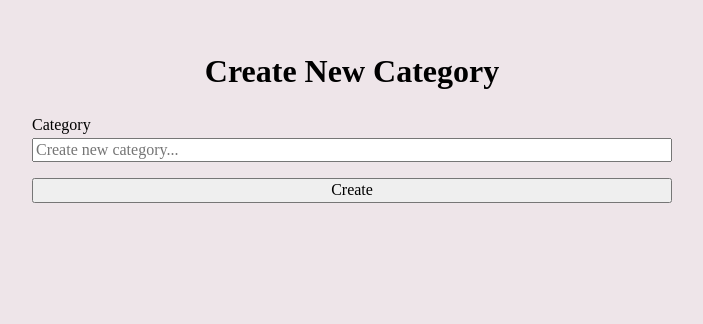
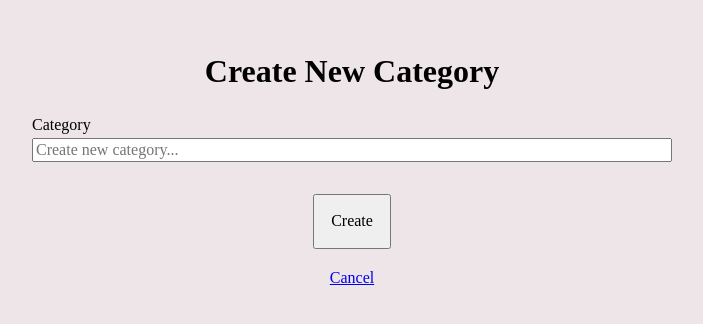
Before and after one commit to marorcas/to-do-app, a React (Vite) app in the folder todoui/: page /categories/new in a window 1280 px wide. Shown: the top 324 px of the page, without its empty margins (288-991 px from the left). Built offline with nearby package versions, Linux system fonts and the light colour scheme; no server answers.

Commit message:
Add cancel button in forms and fix filter functionalities

```diff
--- a/todoui/src/components/CategoryForm/CategoryForm.module.scss
+++ b/todoui/src/components/CategoryForm/CategoryForm.module.scss
@@ -16,3 +16,14 @@
 .error_text {
     color: red;
 }
+
+.Buttons {
+    display: flex;
+    justify-content: center;
+    align-items: center;
+}
+
+.Button {
+    padding: 1em;
+    margin: 1em;
+}
--- a/todoui/src/components/CategoryForm/CategoryForm.tsx
+++ b/todoui/src/components/CategoryForm/CategoryForm.tsx
@@ -5,7 +5,7 @@ import { CategoryContext } from "../../contexts/CategoryContextProvider/Category
 import { zodResolver } from "@hookform/resolvers/zod";
 import { useForm } from "react-hook-form";
 import styles from "./CategoryForm.module.scss";
-import { useNavigate } from "react-router-dom";
+import { Link, useNavigate } from "react-router-dom";
 
 const CategoryForm = () => {
     const {
@@ -43,6 +43,7 @@ const CategoryForm = () => {
     isSubmitSuccessful && reset();
 
     return(
+        <>
             <form
             className={styles.form}
             onSubmit={handleSubmit(onSubmit)}
@@ -64,8 +65,13 @@ const CategoryForm = () => {
                     }
                 </div>
 
-            <button type="submit">Create</button>
+                <div className={styles.Buttons}>
+                    <button className={styles.Button} type="submit">Create</button>
+                </div>
             </form>
+
+            <Link className={styles.Cancel} to="/">Cancel</Link>
+        </>
     )
 }
 
--- a/todoui/src/components/CompletedButton/CompletedButton.module.scss
+++ b/todoui/src/components/CompletedButton/CompletedButton.module.scss
@@ -1,8 +1,8 @@
 .CompletedButton {
     border-radius: 5px 5px 0 0;
-    border: 1px solid fuchsia;
+    border: 1px solid greenyellow;
     border-bottom: none;
-    background-color: rgb(fuchsia, 0.5);
+    background-color: rgb(greenyellow, 0.5);
     position: relative;
     overflow: hidden;
     transition: height 0.3s ease;
--- a/todoui/src/components/PriorityButton/PriorityButton.module.scss
+++ b/todoui/src/components/PriorityButton/PriorityButton.module.scss
@@ -1,8 +1,8 @@
 .PriorityButton {
     border-radius: 5px 5px 0 0;
-    border: 1px solid greenyellow;
+    border: 1px solid fuchsia;
     border-bottom: none;
-    background-color: rgb(greenyellow, 0.5);
+    background-color: rgb(fuchsia, 0.5);
     position: relative;
     overflow: hidden;
     transition: height 0.3s ease;
--- a/todoui/src/components/PriorityButton/PriorityButton.tsx
+++ b/todoui/src/components/PriorityButton/PriorityButton.tsx
@@ -1,9 +1,13 @@
 import { useContext, useState } from "react";
 import styles from "./PriorityButton.module.scss";
 import { TaskContext } from "../../contexts/TaskContextProvider/TaskContextProvider";
-import { getAllTasks } from "../../services/task-services";
+import { getAllTasks, getTasksByCategory } from "../../services/task-services";
 
-const PriorityButton = () => {
+interface PriorityButtonProps {
+    selectedCategoryId: number | undefined;
+}
+
+const PriorityButton = ({ selectedCategoryId = 0 }: PriorityButtonProps) => {
     const context = useContext(TaskContext);
 
     if (context === undefined) {
@@ -22,12 +26,23 @@ const PriorityButton = () => {
             const updatedTasks = tasks.filter(task => task.hasPriority);
             setTasks(updatedTasks);
         } else {
-            getAllTasks()
+            if (selectedCategoryId > 0) {
+                getTasksByCategory(selectedCategoryId)
                 .then((data) => {
                     const updatedData = data.filter((task) => !task.isCompleted);
                     setTasks(updatedData);
                 })
-                .catch((e) => console.warn(e));
+                .catch((e) => {
+                    console.warn(e);
+                });
+            } else {
+                getAllTasks()
+                    .then((data) => {
+                        const updatedData = data.filter((task) => !task.isCompleted);
+                        setTasks(updatedData);
+                    })
+                    .catch((e) => console.warn(e));
+            }
 
         }
     }
--- a/todoui/src/components/TaskForm/TaskForm.module.scss
+++ b/todoui/src/components/TaskForm/TaskForm.module.scss
@@ -16,3 +16,14 @@
 .error_text {
     color: red;
 }
+
+.Buttons {
+    display: flex;
+    justify-content: center;
+    align-items: center;
+}
+
+.Button {
+    padding: 1em;
+    margin: 1em;
+}
--- a/todoui/src/components/TaskForm/TaskForm.tsx
+++ b/todoui/src/components/TaskForm/TaskForm.tsx
@@ -4,7 +4,7 @@ import { schema, TaskFormData } from "./schema";
 import styles from "./TaskForm.module.scss";
 import CategorySelector from "../CategorySelector/CategorySelector";
 import { useContext, useState } from "react";
-import { useNavigate, useParams } from "react-router-dom";
+import { Link, useNavigate, useParams } from "react-router-dom";
 import { TaskContext } from "../../contexts/TaskContextProvider/TaskContextProvider";
 import { deleteTaskById } from "../../services/task-services";
 
@@ -73,6 +73,7 @@ const TaskForm = ({
     isSubmitSuccessful && reset();
 
     return(
+        <>
             <form
             className={styles.form}
             onSubmit={handleSubmit(() => onSubmit({description, categoryId}))}
@@ -108,10 +109,15 @@ const TaskForm = ({
                     {/* </div> */}
                 </div>
 
-            {formType === "EDIT" && <button onClick={() => onDelete(idNumber)}>Delete</button>}
+                <div className={styles.Buttons}>
+                    {formType === "EDIT" && <button className={styles.Button} onClick={() => onDelete(idNumber)}>Delete</button>}
 
-            <button type="submit">{formType === 'ADD' ? 'Add' : 'Edit'}</button>
+                    <button className={styles.Button} type="submit">{formType === 'ADD' ? 'Add' : 'Edit'}</button>
+                </div>
             </form>
+
+            <Link className={styles.Cancel} to="/">Cancel</Link>
+        </>
     )
 }
 
--- a/todoui/src/pages/TasksPage/TasksPage.tsx
+++ b/todoui/src/pages/TasksPage/TasksPage.tsx
@@ -56,7 +56,7 @@ const TasksPage = () => {
             <div className={styles.FilterTabs}>
                 <CompletedButton selectedCategoryId={categoryId} />
 
-                <PriorityButton />
+                <PriorityButton selectedCategoryId={categoryId}/>
 
                 <CategorySelector selectedCategoryId={categoryId} onChange={handleCategoryChange}/>
             </div>
```
Lines whose indentation alone changed are shown as unchanged.
